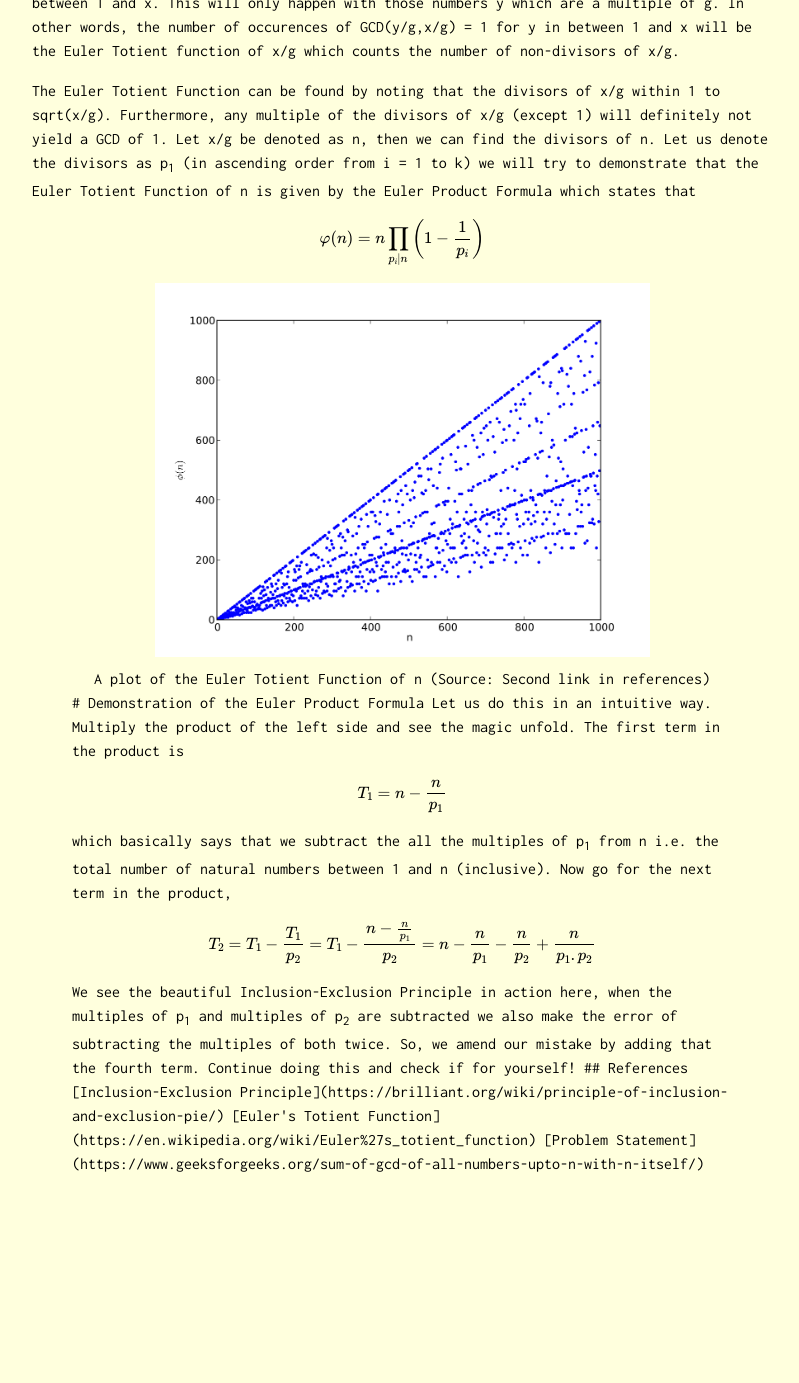
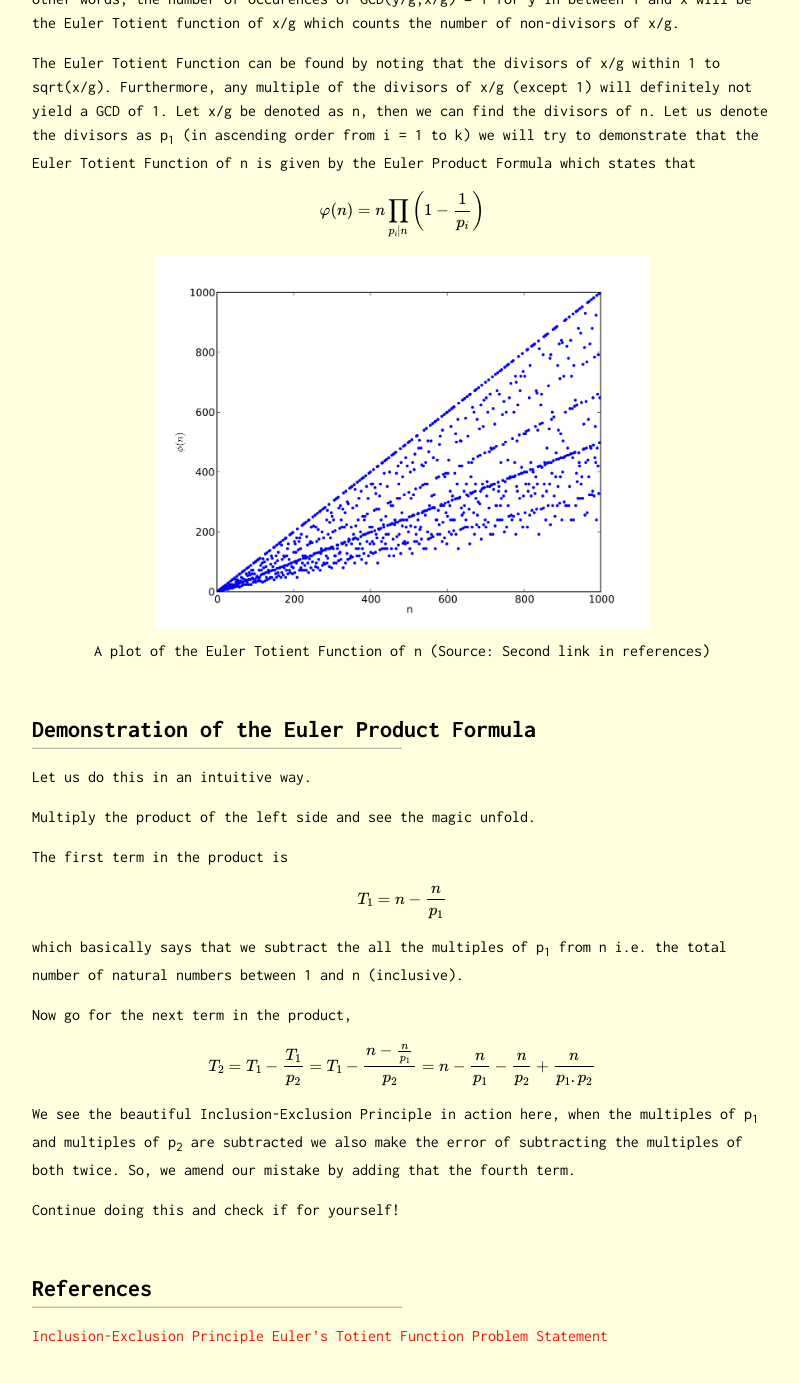
Before and after one commit to Oscuro-Phoenix/math-for-fun, a Jekyll site: the page built from _posts/2021-07-27-Problem-19.md, in a window 1280 px wide and 1400 px high, scrolled down 840 px. Shown: the top 1383 px of the window, without its empty margins (238-1037 px from the left). Built offline with Jekyll 4.4.1, drawn with Linux system fonts in a browser that asks for light colours; formulas are drawn with MathJax 3; before the commit the page ends 2068 px from its top, so only the background shows below that.

Commit message:
Update 2021-07-27-Problem-19.md

```diff
--- a/_posts/2021-07-27-Problem-19.md
+++ b/_posts/2021-07-27-Problem-19.md
@@ -12,7 +12,7 @@
 F(x)=G C D(1, x)+G C D(2, x)+\ldots+G C D(x, x)
 $$
 
-# Solution
+## Solution
 
 Let us go straight to the point. One can see that the GCD of x with say, a number y which does not divide x will be 1. Furthermore, GCD(y,x) is always less than y as GCD(y,x) is a divisor of y too. Let us assume that the GCD of y and x is the number denoted by g.
 
@@ -30,9 +30,9 @@
 <center><img style=" display: block; margin-left: auto; margin-right: auto;width: 75%;" src="../assets/Prob19_fig1.png">
 <figcaption>A plot of the Euler Totient Function of n (Source: Second link in references)</figcaption>
  </center>
+</figure>
 
-
-# Demonstration of the Euler Product Formula
+## Demonstration of the Euler Product Formula
 
 Let us do this in an intuitive way.
 
```
